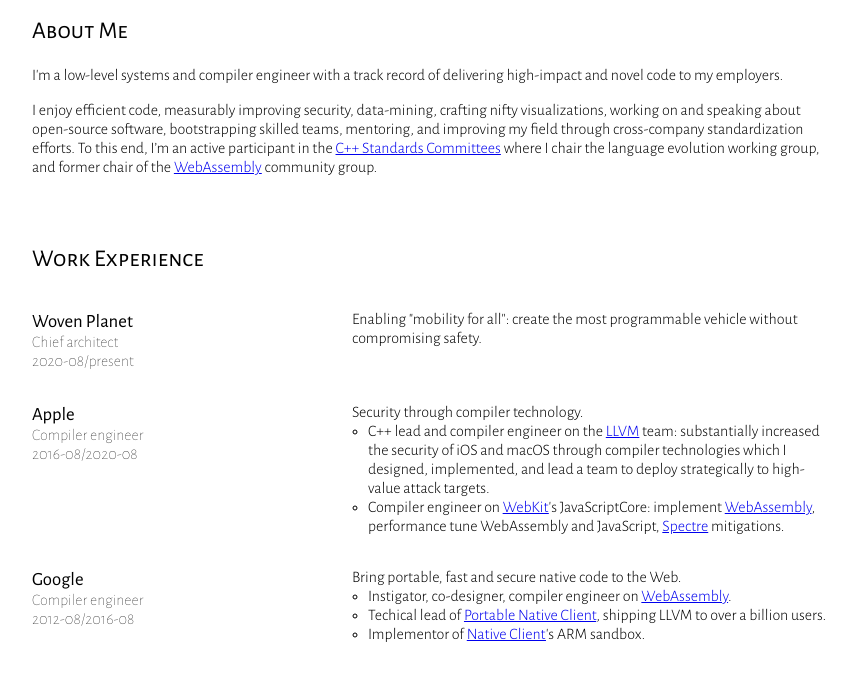
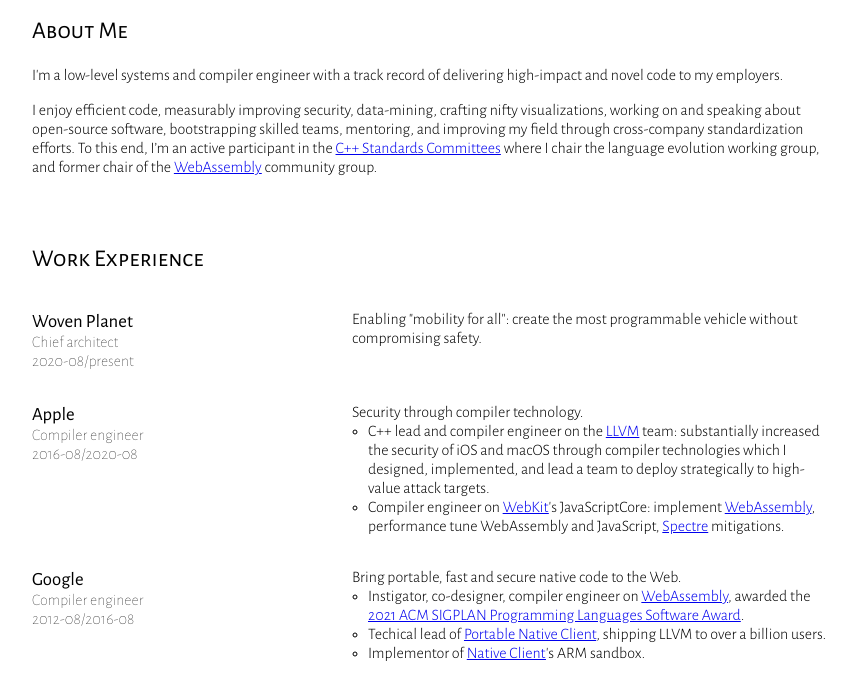
Before and after one commit to jfbastien/jfbastien.github.io, a plain HTML site: page index.html in a window 1280 px wide. Shown: the part 86-759 px from the top of the page, without its empty margins (208-1071 px from the left). Drawn offline with Linux system fonts and the light colour scheme.

Commit message:
Programming Languages Software Award

```diff
--- a/index.html
+++ b/index.html
@@ -82,7 +82,7 @@
             <div class=what>
               <p>Bring portable, fast and secure native code to the Web.</p>
               <ul>
-                <li>Instigator, co-designer, compiler engineer on <a href="https://en.wikipedia.org/wiki/WebAssembly">WebAssembly</a>.</li>
+                <li>Instigator, co-designer, compiler engineer on <a href="https://en.wikipedia.org/wiki/WebAssembly">WebAssembly</a>, awarded the <a href="https://www.sigplan.org/Awards/Software/">2021 ACM SIGPLAN Programming Languages Software Award</a>.</li>
                 <li>Techical lead of <a href="https://en.wikipedia.org/wiki/Google_Native_Client">Portable Native Client</a>, shipping LLVM to over a billion users.</li>
                 <li>Implementor of <a href="https://en.wikipedia.org/wiki/Google_Native_Client">Native Client</a>'s ARM sandbox.</li>
               </ul>
```
